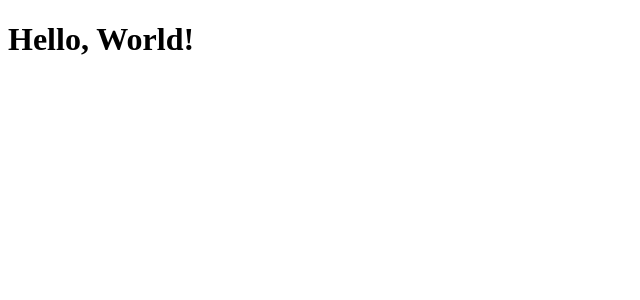
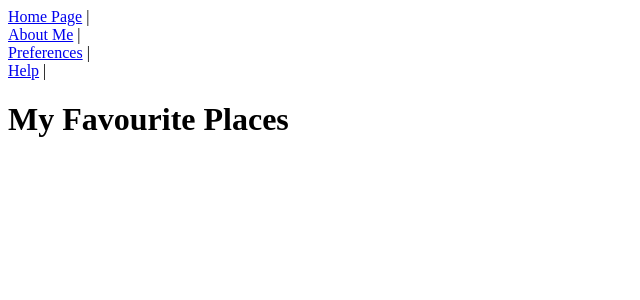
Before and after one commit to zahrabeng/favourite-places-react, a React (Create React App) app: page / in a window 1280 px wide. Shown: the top 300 px of the page, without its empty margins (0-640 px from the left). Built offline with nearby package versions, Linux system fonts and the light colour scheme; the HTML template or start-up script is replaced by a standard one.

Commit message:
added header into app function

```diff
--- a/src/App.tsx
+++ b/src/App.tsx
@@ -1,7 +1,11 @@
-import { greet } from "./utils/greet";
+import AppHeader from "./components/AppHeader";
 
 function App(): JSX.Element {
-  return <h1>{greet("World")}</h1>;
+  return (
+    <div>
+      <AppHeader/>
+    </div>
+  )
 }
 
 export default App;
```
